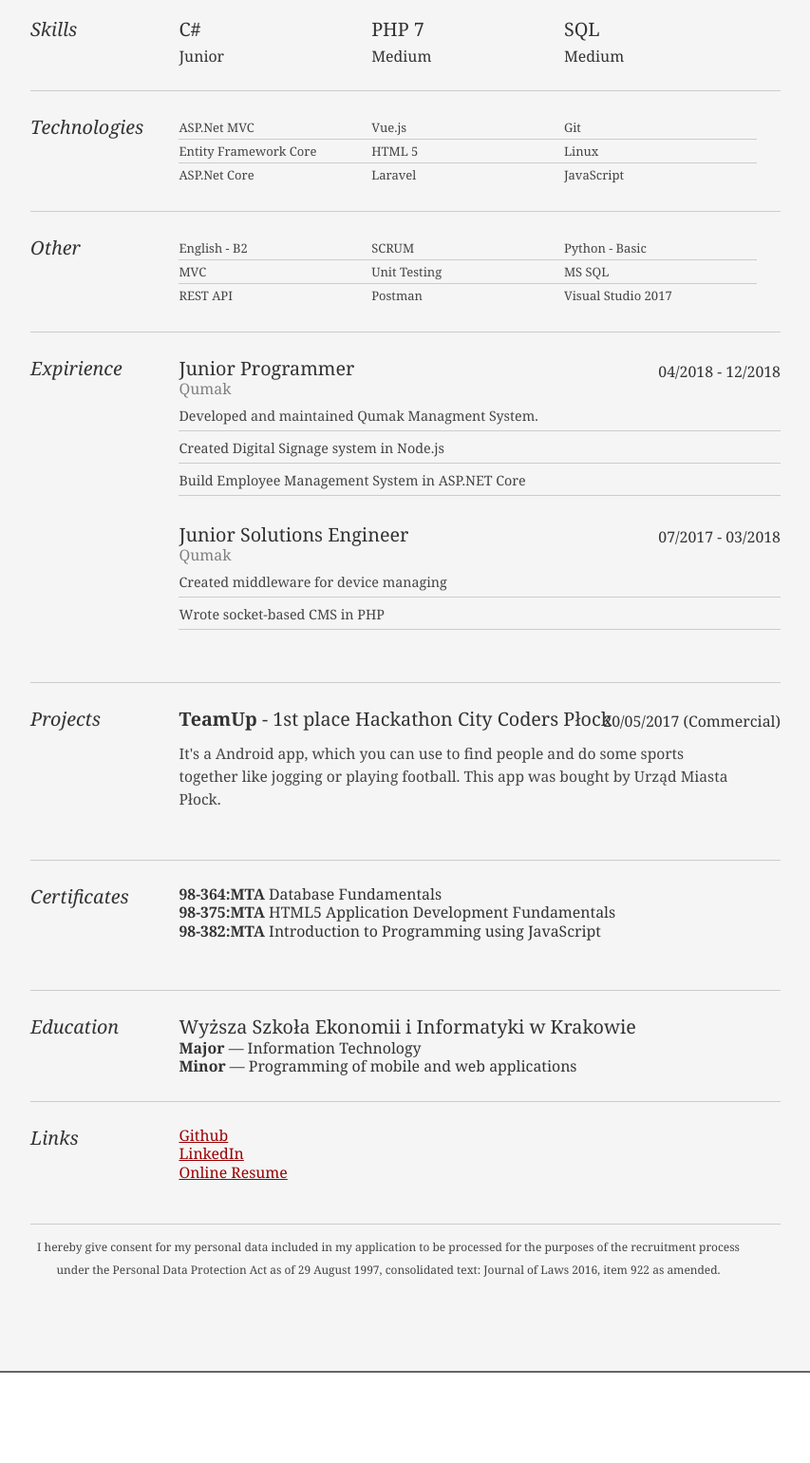
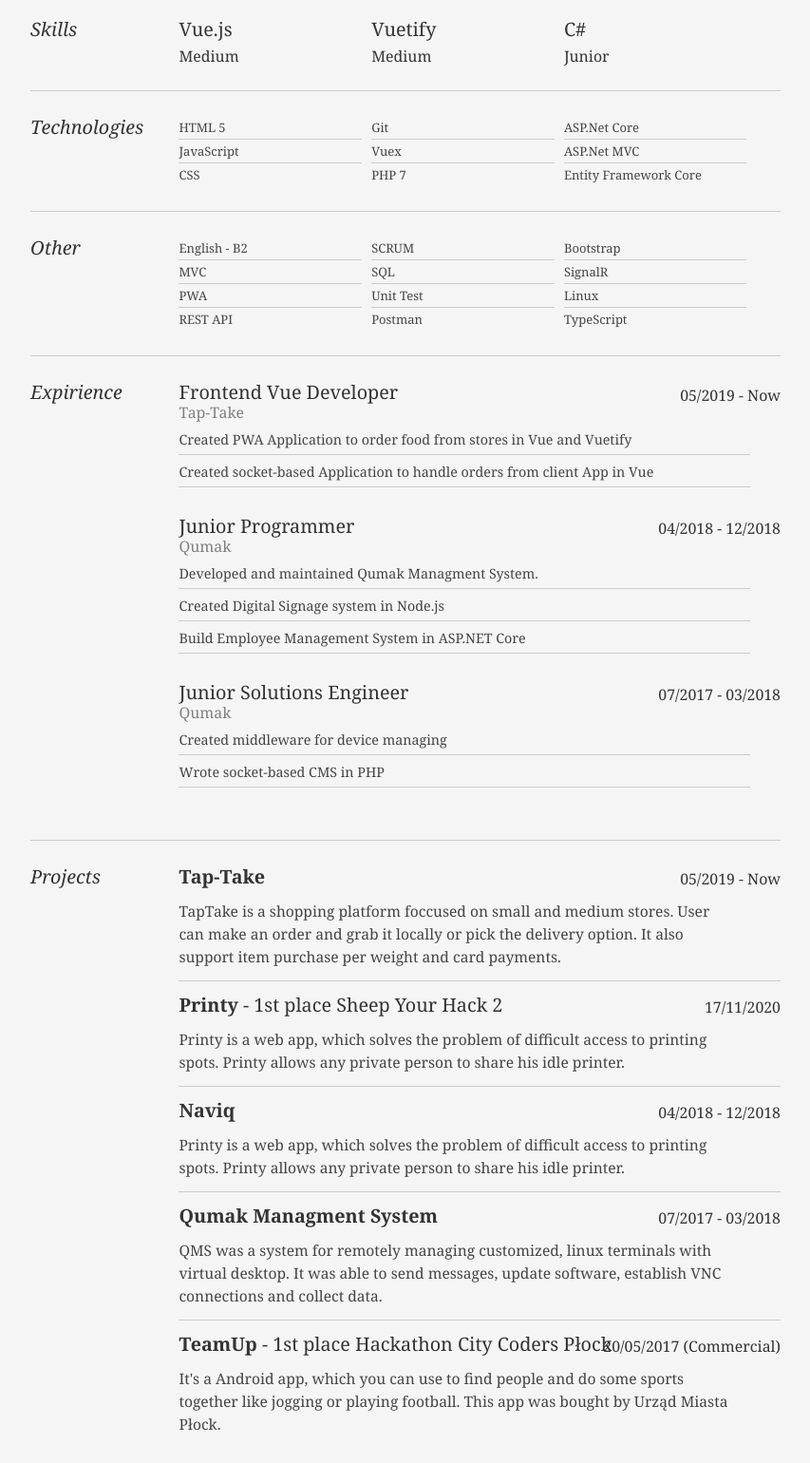
Before and after one commit to DzordzoMen/DzordzoMen.github.io, a plain HTML site: page index.html in a window 1280 px wide. Shown: the part 220-1760 px from the top of the page at 95% size, without its empty margins (213-1066 px from the left). Drawn offline with Linux system fonts and the light colour scheme.

Commit message:
Info update added media query print updated projects info updated Technologies and Skills

```diff
--- a/index.html
+++ b/index.html
@@ -354,7 +354,7 @@
 		a { color: #990003 }
 		a:hover { text-decoration: none; }
 		strong { font-weight: bold; }
-		li { line-height: 24px; border-bottom: 1px solid #ccc; }
+		li { line-height: 24px; width: 95%; border-bottom: 1px solid #ccc; }
 		p.enlarge { font-size: 144%; padding-right: 6.5em; line-height: 24px; }
 		p.enlarge span { color: #000 }
 		.contact-info { margin-top: 7px; }
@@ -375,7 +375,6 @@
 		.job li span { font-size: 152%; display: block; margin-bottom: -2px; padding: 0 }
 
 		.last { border: none; }
-		.skills-list {  }
 		.skills-list ul { margin: 0; }
 		.skills-list li { margin: 3px 0; padding: 3px 0; }
 		.skills-list li span { font-size: 152%; display: block; margin-bottom: -2px; padding: 0 }
@@ -388,9 +387,18 @@
 		/* --// override to force 1/8th width grids -- */
 		.yui-gf .yui-u{width:80.2%;}
 		.yui-gf div.first{width:12.3%;}
+
+		@media print {
+			#inner {
+				margin: auto;
+			}
+			@page {
+				size: auto;
+				margin: 0;
+			}
+			a#pdf { display: none; }
+		}
 	</style>
-
-
 </head>
 <body>
 
@@ -422,20 +430,19 @@
 							<h2>Skills</h2>
 						</div>
 						<div class="yui-u">
+								<div class="talent">
+									<h2>Vue.js</h2>
+									<p><h3>Medium</h3></p>
+								</div>
+
+								<div class="talent">
+									<h2>Vuetify</h2>
+									<p><h3>Medium</h3></p>
+								</div>
 
 								<div class="talent">
 									<h2>C#</h2>
 									<p><h3>Junior</h3></p>
-								</div>
-
-								<div class="talent">
-									<h2>PHP 7</h2>
-									<p><h3>Medium</h3></p>
-								</div>
-
-								<div class="talent">
-									<h2>SQL</h2>
-									<p><h3>Medium</h3></p>
 								</div>
 
 						</div>
@@ -447,21 +454,21 @@
 						</div>
 						<div class="yui-u">
 							<ul class="talent">
-								<li>ASP.Net MVC</li>
-								<li>Entity Framework Core</li>
-								<li class="last">ASP.Net Core</li>
-							</ul>
-
-							<ul class="talent">
-								<li>Vue.js</li>
 								<li>HTML 5</li>
-								<li class="last">Laravel</li>
+								<li>JavaScript</li>
+								<li class="last">CSS</li>
 							</ul>
 
 							<ul class="talent">
 								<li>Git</li>
-								<li>Linux</li>
-								<li class="last">JavaScript</li>
+								<li>Vuex</li>
+								<li class="last">PHP 7</li>
+							</ul>
+
+							<ul class="talent">
+								<li>ASP.Net Core</li>
+								<li>ASP.Net MVC</li>
+								<li class="last">Entity Framework Core</li>
 							</ul>
 
 						</div>
@@ -475,19 +482,22 @@
 							<ul class="talent">
 								<li>English - B2</li>
 								<li>MVC</li>
+								<li>PWA</li>
 								<li class="last">REST API</li>
 							</ul>
 
 							<ul class="talent">
 								<li>SCRUM</li>
-								<li>Unit Testing</li>
+								<li>SQL</li>
+								<li>Unit Test</li>
 								<li class="last">Postman</li>
 							</ul>
 
 							<ul class="talent">
-								<li>Python - Basic</li>
-								<li>MS SQL</li>
-								<li class="last">Visual Studio 2017</li>
+								<li>Bootstrap</li>
+								<li>SignalR</li>
+								<li>Linux</li>
+								<li class="last">TypeScript</li>
 							</ul>
 						</div>
 					</div><!--// .yui-gf-->
@@ -499,6 +509,15 @@
 						</div><!--// .yui-u -->
 
 						<div class="yui-u">
+							<div class="job last">
+								<h2>Frontend Vue Developer </h2>
+								<h3 style="color:grey;">Tap-Take</h3>
+								<h4>05/2019 - Now</h4>
+								<ul>
+									<li>Created PWA Application to order food from stores in Vue and Vuetify</li>
+									<li>Created socket-based Application to handle orders from client App in Vue</li>
+								</ul>
+							</div>
 
 							<div class="job last">
 								<h2>Junior Programmer </h2>
@@ -529,6 +548,47 @@
 
 						<div class="yui-u first">
 							<h2>Projects</h2>
+						</div><!--// .yui-u -->
+
+						<div class="yui-u">
+							<div class="job">
+								<h2><strong>Tap-Take</strong></h2>
+								<h4>05/2019 - Now</h4>
+								<h5>
+									<p>TapTake is a shopping platform foccused on small and medium stores. User can make an order and grab it locally or pick the delivery option. It also support item purchase per weight and card payments.</p>
+								</h5>
+							</div>
+						</div><!--// .yui-u -->
+
+
+						<div class="yui-u">
+							<div class="job">
+								<h2><strong>Printy</strong> - 1st place Sheep Your Hack 2</h2>
+								<h4>17/11/2020</h4>
+								<h5>
+									<p>Printy is a web app, which solves the problem of difficult access to printing spots. Printy allows any private person to share his idle printer.</p>
+								</h5>
+							</div>
+						</div><!--// .yui-u -->
+
+						<div class="yui-u">
+							<div class="job">
+								<h2><strong>Naviq</strong></h2>
+								<h4>04/2018 - 12/2018</h4>
+								<h5>
+									<p>Printy is a web app, which solves the problem of difficult access to printing spots. Printy allows any private person to share his idle printer.</p>
+								</h5>
+							</div>
+						</div><!--// .yui-u -->
+
+						<div class="yui-u">
+							<div class="job">
+								<h2><strong>Qumak Managment System</strong></h2>
+								<h4>07/2017 - 03/2018</h4>
+								<h5>
+									<p>QMS was a system for remotely managing customized, linux terminals with virtual desktop. It was able to send messages, update software, establish VNC connections and collect data.</p>
+								</h5>
+							</div>
 						</div><!--// .yui-u -->
 
 						<div class="yui-u">
```
